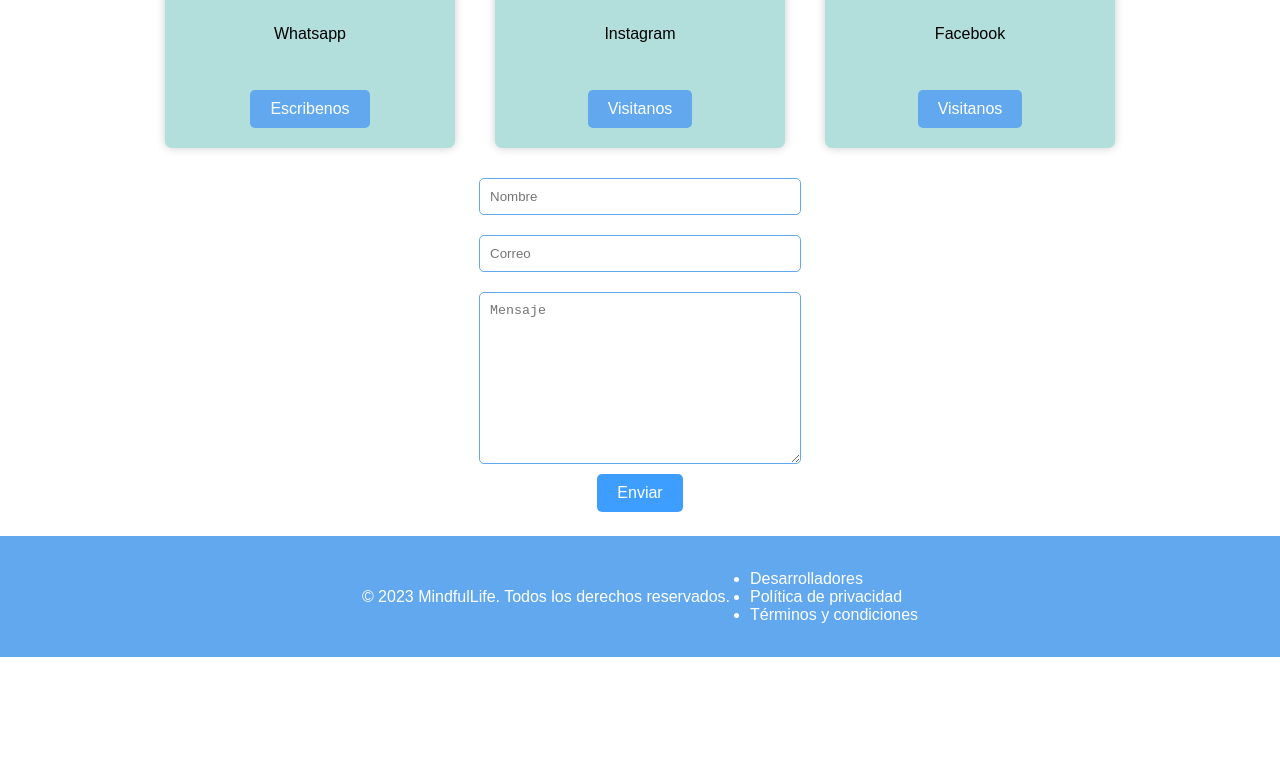
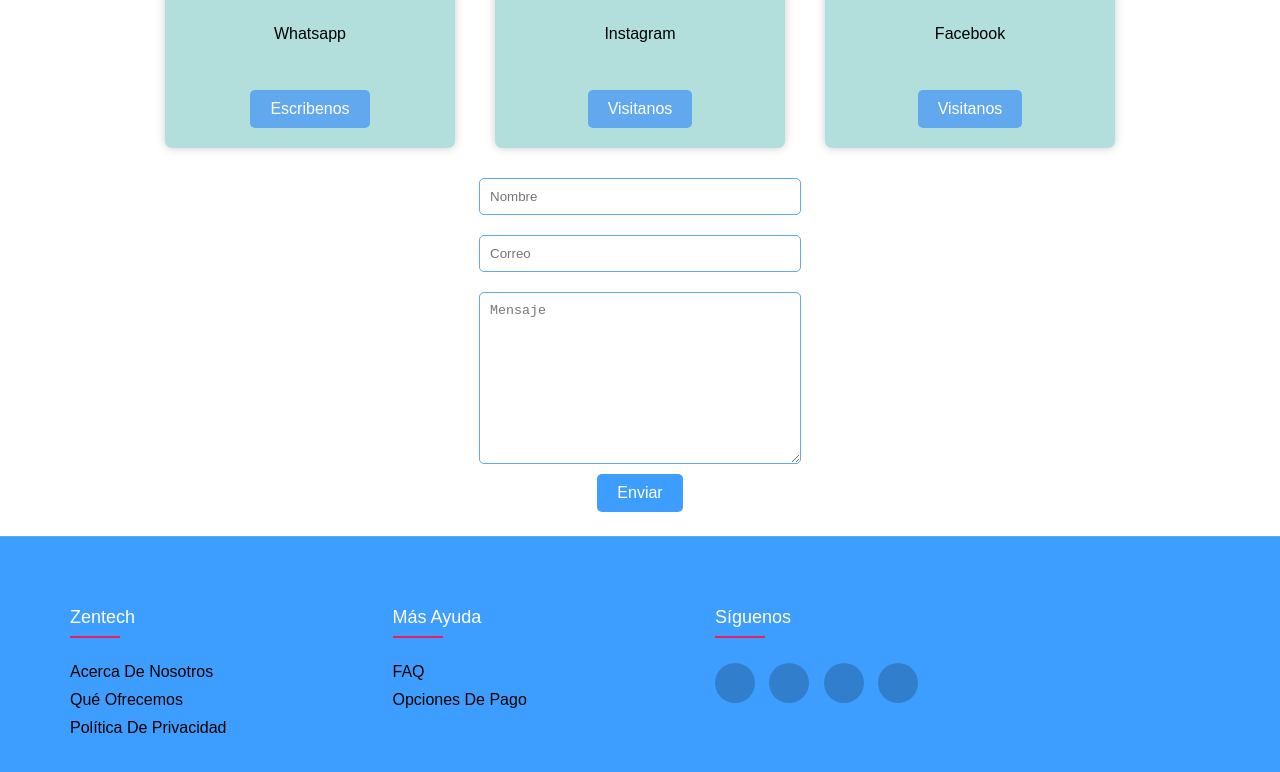
Before and after one commit to MindFulife/MindFulLife-Landing, a plain HTML site: page public/index.html in a window 1280 px wide. Shown: the part 4349-5121 px from the top of the page. Before the commit the page ends 5006 px from the top, so only its background shows below. Drawn offline with Linux system fonts and the light colour scheme.

Commit message:
Add footer styles and update contact section

```diff
--- /dev/null
+++ b/public/assets/styles/footer.css
@@ -0,0 +1,96 @@
+.container-footer {
+    max-width: 1170px;
+    margin: auto;
+}
+
+.row {
+    display: flex;
+    flex-wrap: wrap;
+}
+
+ul {
+    list-style: none;
+}
+
+.footer {
+    background-color: #3d9eff;
+    padding: 70px 0;
+}
+
+.footer-col {
+    width: 25%;
+    padding: 0 15px;
+}
+
+.footer-col h4 {
+    font-size: 18px;
+    color: #ffffff;
+    text-transform: capitalize;
+    margin-bottom: 35px;
+    font-weight: 500;
+    position: relative;
+}
+
+.footer-col h4::before {
+    content: '';
+    position: absolute;
+    left: 0;
+    bottom: -10px;
+    background-color: #e91e63;
+    height: 2px;
+    box-sizing: border-box;
+    width: 50px;
+}
+
+.footer-col ul li:not(:last-child) {
+    margin-bottom: 10px;
+}
+
+.footer-col ul li a {
+    font-size: 16px;
+    text-transform: capitalize;
+    color: #ffffff;
+    text-decoration: none;
+    font-weight: 300;
+    color: #000000;
+    display: block;
+    transition: all 0.3s ease;
+}
+
+.footer-col ul li a:hover {
+    color: #ffffff;
+    padding-left: 8px;
+}
+
+.footer-col .social-links a {
+    display: inline-block;
+    height: 40px;
+    width: 40px;
+    background-color: rgba(0, 0, 0, 0.2);
+    margin: 0 10px 10px 0;
+    text-align: center;
+    line-height: 40px;
+    border-radius: 50%;
+    color: #ffffff;
+    transition: all 0.5s ease;
+}
+
+.footer-col .social-links a:hover {
+    color: #ffffff;
+    background-color: #ffffff;
+}
+
+/*responsive*/
+@media(max-width: 767px) {
+    .footer-col {
+        width: 50%;
+        margin-bottom: 30px;
+    }
+}
+
+@media(max-width: 574px) {
+    .footer-col {
+        width: 100%;
+
+    }
+}
--- a/public/assets/styles/main.css
+++ b/public/assets/styles/main.css
@@ -203,32 +203,3 @@ section {
 #app {
     flex-direction: column;
 }
-
-footer {
-    background-color: #61A8EF;
-    height: 120px;
-    display: flex;
-    justify-content: center;
-    align-items: center;
-}
-
-.copy {
-    background-color: #61A8EF;
-    padding: 10px;
-    color: white;
-    text-align: center;
-
-}
-
-.lista-devs {
-    display: flex;
-    justify-content: center;
-    align-items: center;
-}
-.lista-devs li {
-    margin: 0 10px;
-    color: white;
-}
-.lista-devs li a {
-    color: white;
-}
--- a/public/index.html
+++ b/public/index.html
@@ -5,6 +5,7 @@
     <meta name="viewport" content="width=device-width, initial-scale=1.0">
     <title>MindFulLife - Landing Page</title>
     <link rel="stylesheet" href="assets/styles/main.css">
+    <link rel="stylesheet" href="assets/styles/footer.css">
 </head>
 <body>
     <header>
@@ -102,8 +103,9 @@
             </div>
         </div>
     </section>
+
     <section id="contactanos">
-        <div class="container">
+        <div class=".container-footer">
             <div class="container__text">
                 <h1>Contactanos</h1>
             </div>
@@ -133,17 +135,38 @@
             </div>
         </div>
     </section>
-    <footer>
-        <div class="copy">
-            <p>© 2023 MindfulLife. Todos los derechos reservados.</p>
+
+
+    <footer class="footer">
+        <div class="container-footer">
+         <div class="row">
+           <div class="footer-col">
+             <h4>Zentech</h4>
+             <ul>
+               <li><a href="#">Acerca de nosotros</a></li>
+               <li><a href="#">Qué ofrecemos</a></li>
+               <li><a href="#">Política de privacidad</a></li>
+             </ul>
+           </div>
+           <div class="footer-col">
+             <h4>Más ayuda</h4>
+             <ul>
+               <li><a href="#">FAQ</a></li>
+               <li><a href="#">Opciones de pago</a></li>
+             </ul>
+           </div>
+           <div class="footer-col">
+             <h4>Síguenos</h4>
+             <div class="social-links">
+               <a href="#"><i class="fab fa-facebook-f"></i></a>
+               <a href="#"><i class="fab fa-twitter"></i></a>
+               <a href="#"><i class="fab fa-instagram"></i></a>
+               <a href="#"><i class="fab fa-linkedin-in"></i></a>
+             </div>
+           </div>
+         </div>
         </div>
-        <div class="lista-devs">
-            <ul>
-                <li><a href="#">Desarrolladores</a></li>
-                <li><a href="#">Política de privacidad</a></li>
-                <li><a href="#">Términos y condiciones</a></li>
-            </ul>
-        </div>
-    </footer>
+     </footer>
+
 </body>
 </html>
```
